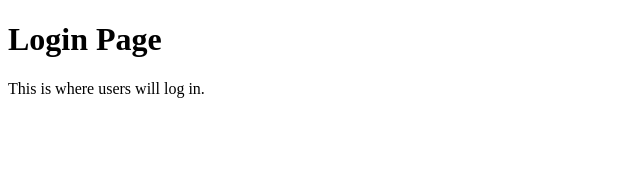
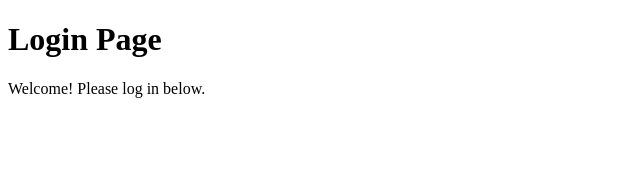
Before and after one commit to Nest-Ed/nest-ed-platform, a Next.js app: page /login in a window 1280 px wide. Shown: the top 170 px of the page, without its empty margins (0-640 px from the left). Built offline with nearby package versions, Linux system fonts and the light colour scheme.

Commit message:
Update page.tsx

```diff
--- a/app/login/page.tsx
+++ b/app/login/page.tsx
@@ -2,7 +2,7 @@ export default function LoginPage() {
   return (
     <div>
       <h1>Login Page</h1>
-      <p>This is where users will log in.</p>
+      <p>Welcome! Please log in below.</p>
     </div>
   );
 }
```
